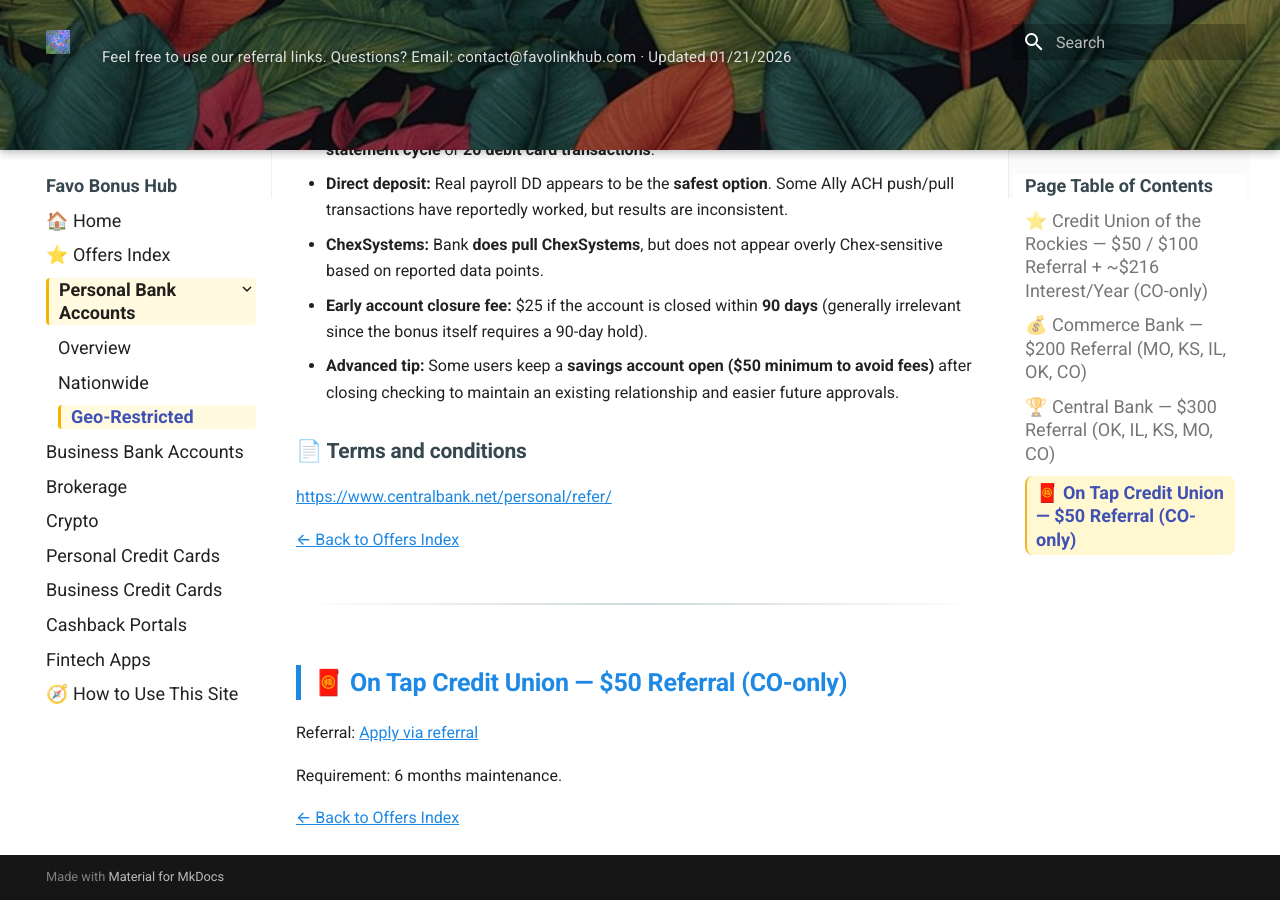
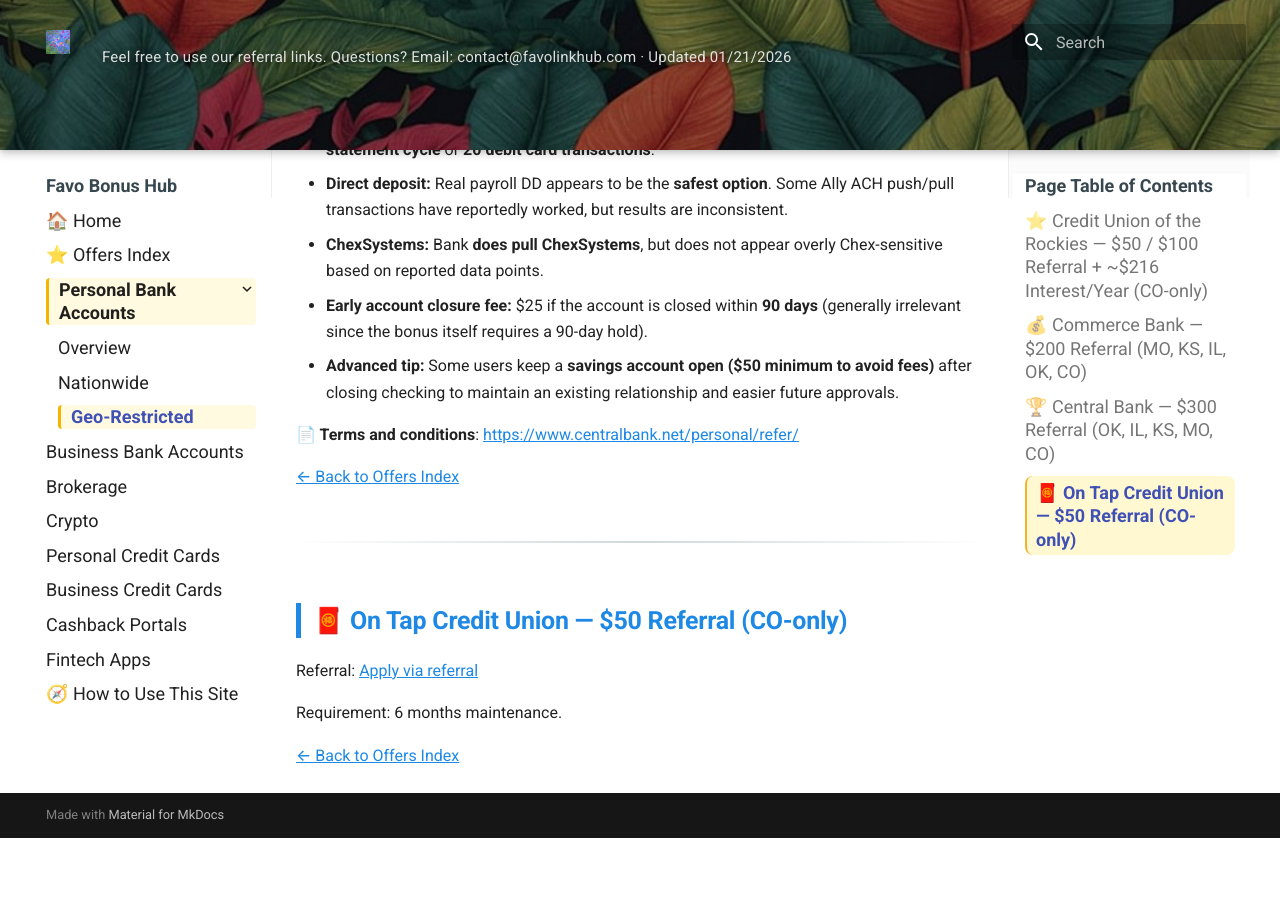
Before and after one commit to whispersofzephyr/favolinkhub-site, an MkDocs documentation site: the page built from docs/personal-bank-geo.md, in a window 1280 px wide and 900 px high, scrolled down 5353 px. Built offline with MkDocs 1.6.1 and Material for MkDocs 9.7.7, drawn with Linux system fonts in a browser that asks for light colours; after the commit the page ends 6191 px from its top, so only the background shows below that.

```diff
--- a/docs/personal-bank-geo.md
+++ b/docs/personal-bank-geo.md
@@ -186,8 +186,7 @@ Make sure you **register through ReferLive first** before opening the account
 - **Early account closure fee:** $25 if the account is closed within **90 days** (generally irrelevant since the bonus itself requires a 90-day hold).
 - **Advanced tip:** Some users keep a **savings account open ($50 minimum to avoid fees)** after closing checking to maintain an existing relationship and easier future approvals.
 
-### 📄 Terms and conditions
-[https://www.centralbank.net/personal/refer/](Terms: https://www.centralbank.net/personal/refer/)
+**📄 Terms and conditions**: [https://www.centralbank.net/personal/refer/](Terms: https://www.centralbank.net/personal/refer/)
 
 --8<-- "snippets/back-to-list.md"
 
```
